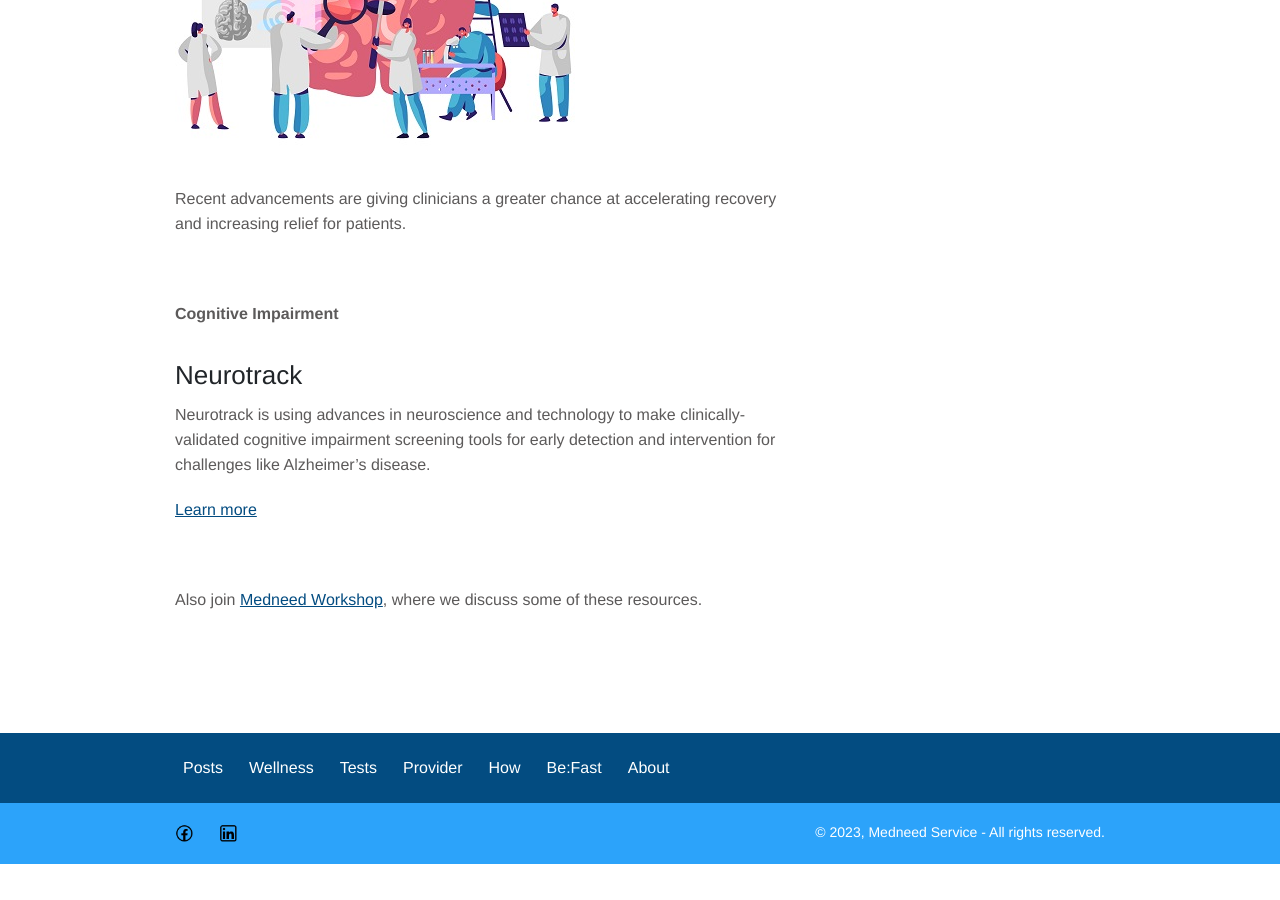
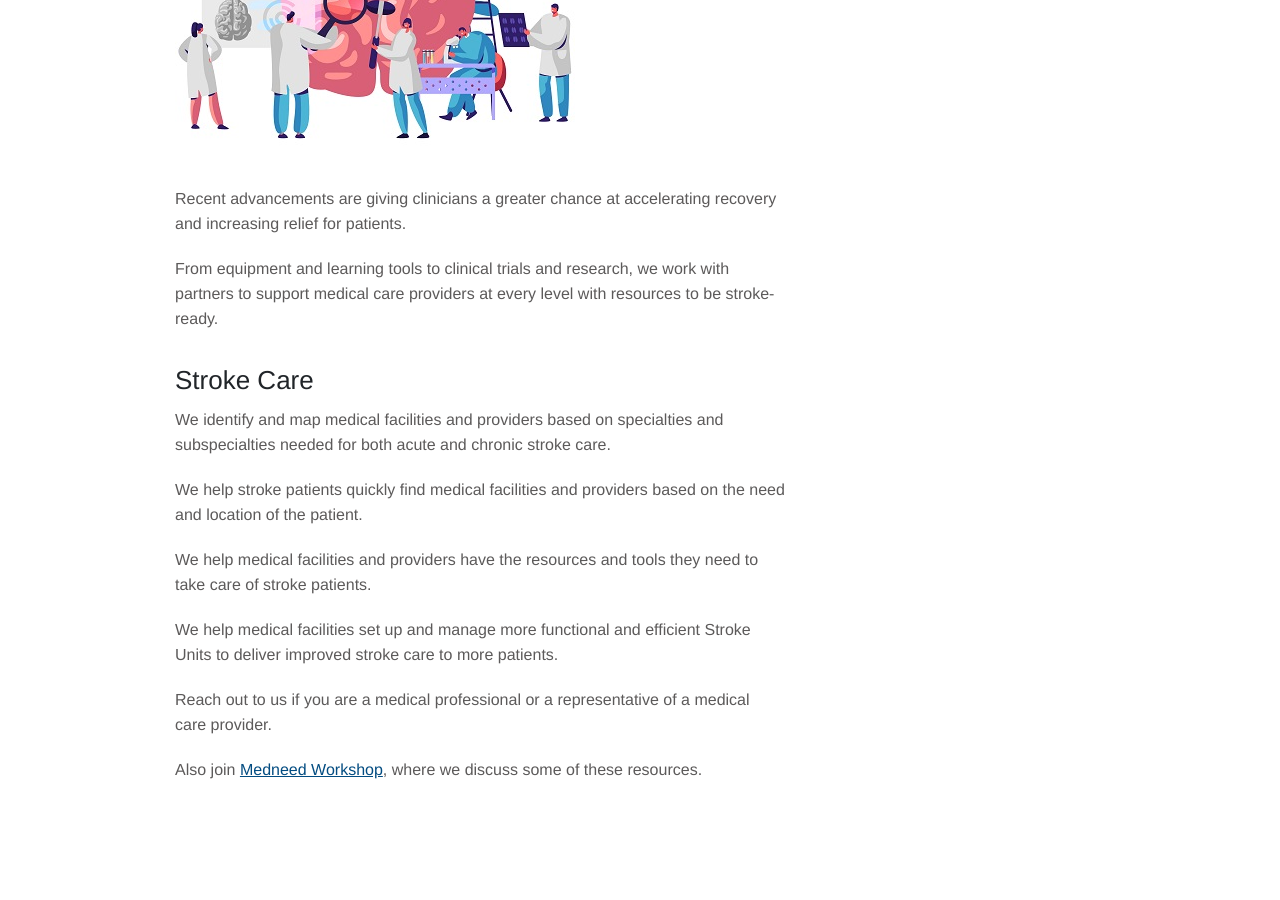
Before and after one commit to Iraneus/betamedneed, a Jekyll site: the page built from _services/provider.md, in a window 1280 px wide and 900 px high, scrolled down 575 px. Built offline with Jekyll 4.4.1, drawn with Linux system fonts in a browser that asks for light colours; before the commit the page ends 1439 px from its top, so only the background shows below that.

Commit message:
edit provider

```diff
--- a/_services/provider.md
+++ b/_services/provider.md
@@ -13,16 +13,19 @@
 
 Recent advancements are giving clinicians a greater chance at accelerating recovery and increasing relief for patients.
 
-<br>
+From equipment and learning tools to clinical trials and research, we work with partners to support medical care providers at every level with resources to be stroke-ready.
 
-**Cognitive Impairment**
+## Stroke Care
 
-## Neurotrack
-Neurotrack is using advances in neuroscience and technology to make clinically-validated cognitive impairment screening tools for early detection and intervention for challenges like Alzheimer's disease.
+We identify and map medical facilities and providers based on specialties and subspecialties needed for both acute and chronic stroke care.
 
-<a href="https://neurotrack.com/products" target="_blank"> Learn more </a>
+We help stroke patients quickly find medical facilities and providers based on the need and location of the patient.
 
-<br>
+We help medical facilities and providers have the resources and tools they need to take care of stroke patients.
+
+We help medical facilities set up and manage more functional and efficient Stroke Units to deliver improved stroke care to more patients.
+
+Reach out to us if you are a medical professional or a representative of a medical care provider.
 
 
 Also join <a href="https://workshop.medneed.com" target="_blank">Medneed Workshop</a>, where we discuss some of these resources.
```
Also changed, not shown: _posts/2023-05-12-Neurogenesis with meditation.md (added, +29 -0 lines), images/posts/1263_New-Images_300x250_AFF_V3.jpg (added), images/posts/Sample.jpg (added), images/posts/neurogenesis-meditation-neurons-brain-5.jpg (added), 1 other file.
